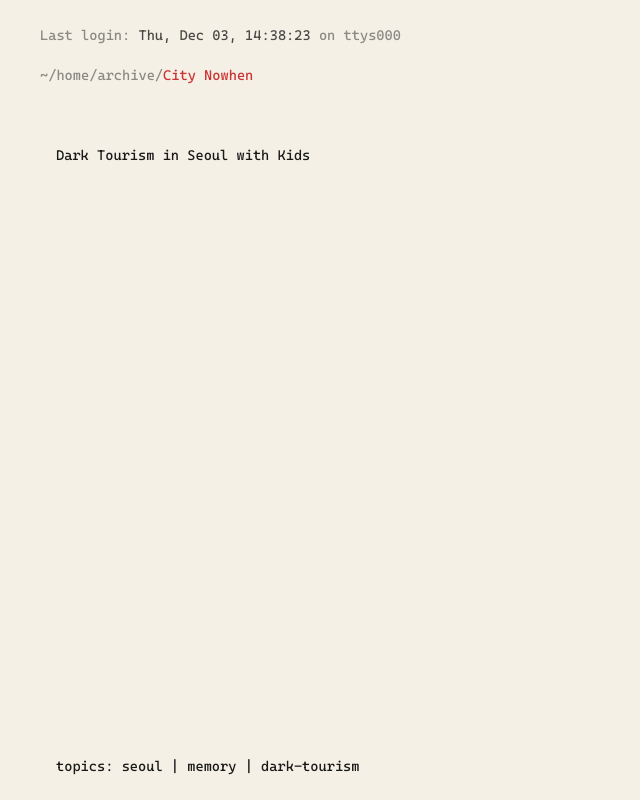
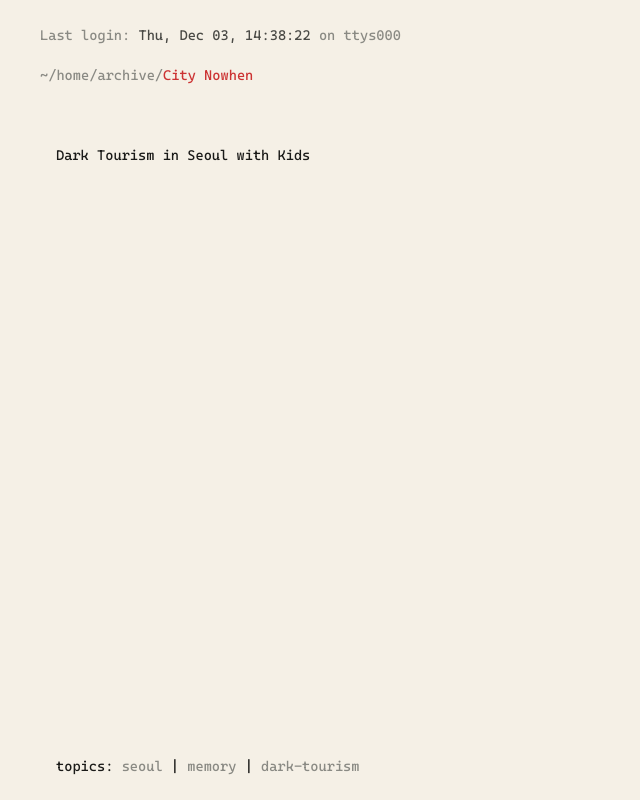
Before and after one commit to aleglutz/cli-izdat, an Eleventy site: page archive/0001/CityNowhen.md in a window 1280 px wide. Shown: the top 800 px of the page, without its empty margins (0-640 px from the left). Built offline with nearby package versions, Linux system fonts and the light colour scheme; Eleventy itself is replaced by a stand-in of ours; files that its build step writes are made by us from their sources; what figlet would draw is missing.

Commit message:
minor css fixes for tags

```diff
--- a/_includes/post.njk
+++ b/_includes/post.njk
@@ -19,7 +19,11 @@
     <article class="slides">
       <section class="slide slide--cover">
         <p class="subtitle">{{ subtitle }}</p>
-        <p class="topics">topics: {{ tags | join(" | ") }}</p>
+        <p class="topics">topics:
+          {% for tag in tags %}
+            <a href="{{ ('/archive/tag/' + tag + '/') | url }}">{{ tag }}</a>{% if not loop.last %} | {% endif %}
+          {% endfor %}
+        </p>
       </section>
       {{ content | safe }}
     </article>
--- a/css/styles.css
+++ b/css/styles.css
@@ -96,7 +96,6 @@ body {
 
 /* ── Typography ── */
 
-
 h1 {
   font-family: 'Cascadia Mono', monospace;
   font-size: clamp(12px, 3.5cqw, 30px);
@@ -160,7 +159,7 @@ p {
 a {
   color: var(--red);
   text-decoration: none;
-  border-bottom: 1px solid var(--red-faint);
+  border-bottom: 0px solid var(--red-faint);
   transition: border-color 0.2s;
 }
 ac {
@@ -360,6 +359,16 @@ article.post .meta {
   padding: 2px 8px;
   margin-right: 4px;
   margin-bottom: 4px;
+}
+
+.topics a {
+  color: var(--ink-faint);
+  border-bottom: none;
+  text-decoration: none;
+}
+
+.topics a:hover {
+  color: var(--ink);
 }
 
 /* ── Slides ──────────────────────────────── */
```
